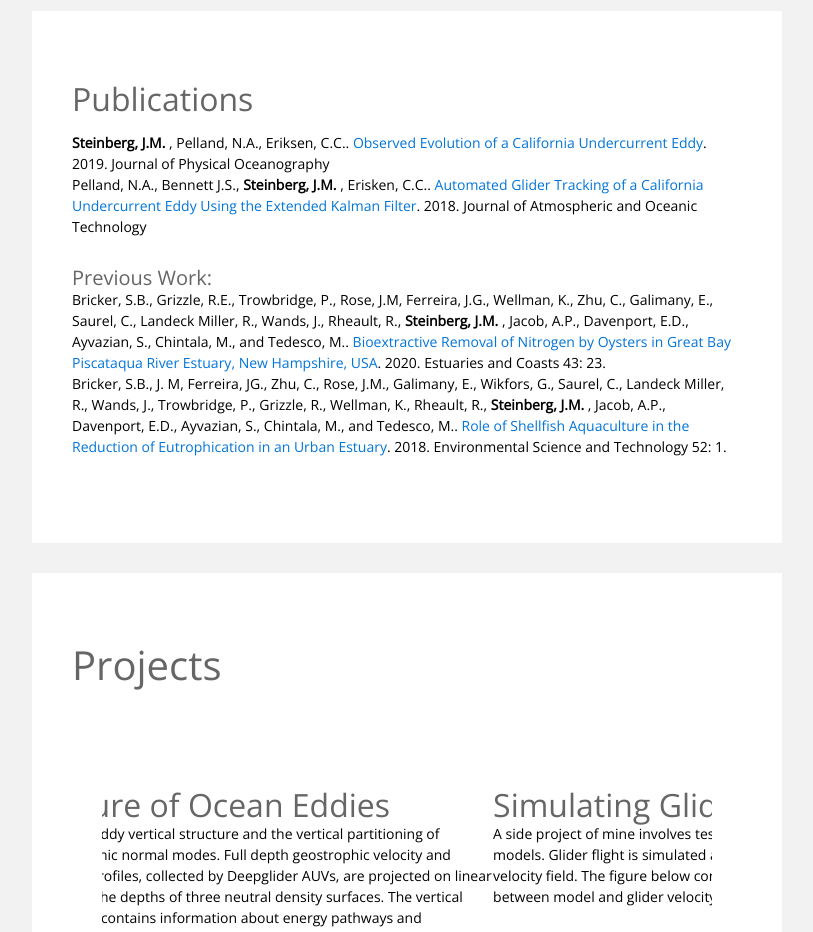
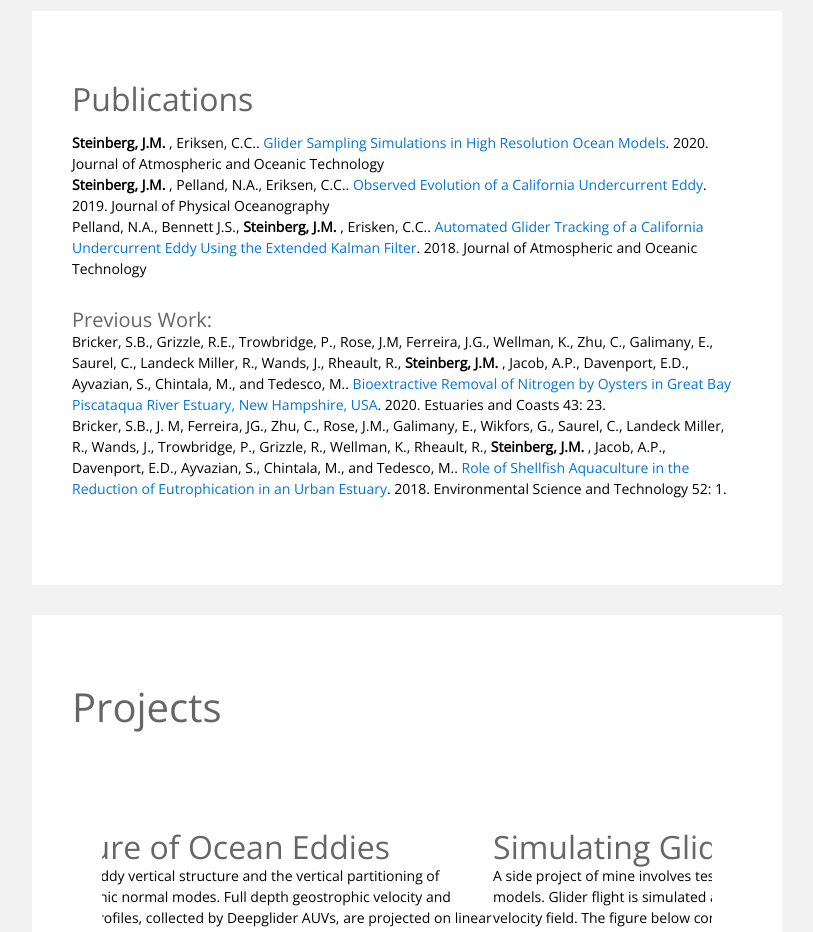
Before and after one commit to jakesteinberg/jakesteinberg_old_site, a plain HTML site: page index.html in a window 1280 px wide. Shown: the part 2440-3372 px from the top of the page, without its empty margins (233-1046 px from the left). Drawn offline with nearby package versions, Linux system fonts and the light colour scheme.

Commit message:
Update index.html

```diff
--- a/index.html
+++ b/index.html
@@ -132,6 +132,9 @@ http://www.templatemo.com/tm-481-elevate
 				                      		<h2 class="tm-section-title">Publications</h2>
 				                            <p class="tm-section-description">
 												<ul  style="list-style-type:none">
+													<li>
+														<b>Steinberg, J.M. </b>, Eriksen, C.C.. <a href="https://journals.ametsoc.org/doi/abs/10.1175/JTECH-D-19-0200.1">Glider Sampling Simulations in High Resolution Ocean Models</a>. 2020. Journal of Atmospheric and Oceanic Technology
+													</li>
 													<li>
 														<b>Steinberg, J.M. </b>, Pelland, N.A., Eriksen, C.C.. <a href="https://journals.ametsoc.org/doi/full/10.1175/JPO-D-18-0033.1">Observed Evolution of a California Undercurrent Eddy</a>. 2019. Journal of Physical Oceanography
 													</li>
```
